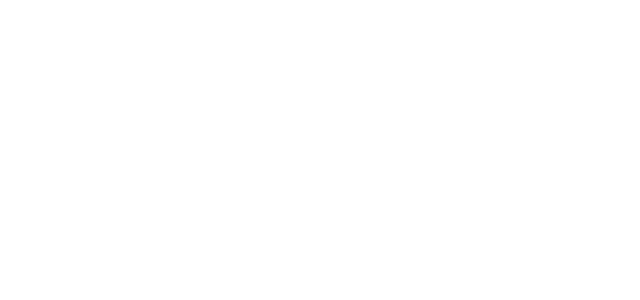
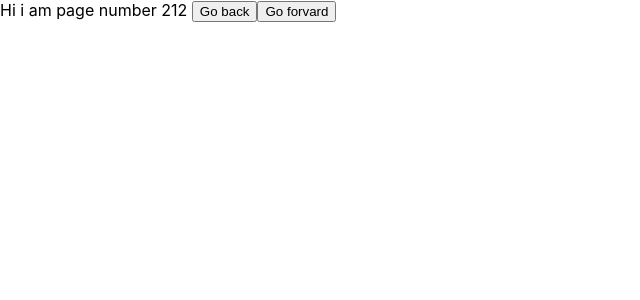
Before and after one commit to En-Key/JS-TEST, a React (Create React App) app: page /posts/212 in a window 1280 px wide. Before the commit this address had no page. Shown: the top 300 px of the page, without its empty margins (0-640 px from the left). Built offline with nearby package versions, Linux system fonts and the light colour scheme.

Commit message:
До children

```diff
--- a/src/App.tsx
+++ b/src/App.tsx
@@ -12,7 +12,7 @@
         <Route path="/" element={<MainPage />}/>
         <Route path="/posts">
           <Route element={<PostPage />} index />
-          <Route path="one-post" element={<Page />} />
+          <Route path=":id" element={<Page />} />
           </Route>
         <Route />
       </Routes>
--- a/src/Components/Commons/Header/index.tsx
+++ b/src/Components/Commons/Header/index.tsx
@@ -6,5 +6,6 @@
   return <header className={styles.header}>
     <Link to="/">Main Page</Link>
     <Link to="/posts">Posts Page</Link>
+    <Link to="/posts/212" state={'test state'}>One post page</Link>
   </header>
 };
--- a/src/Containers/Page/index.tsx
+++ b/src/Containers/Page/index.tsx
@@ -1,5 +1,32 @@
 import React from 'react';
+import { Navigate, useLocation, useNavigate, useParams } from 'react-router-dom';
 
 export const Page = () => {
-  return <div>Hi i am page</div>;
+  const params = useParams();
+  // const location = useLocation();
+  // console.log(location);
+
+  const navigate = useNavigate();
+  console.log(navigate);
+
+  const goBack = () => {
+    navigate(-1);
+    // navigate('/posts/575'); Либо путь
+  };
+
+  // if (params.id != null) {
+  //   return <Navigate to='/' />
+  // } редиректить пользователя в случае необходимости
+
+  const goForvard = () => {
+    navigate(1);
+  };
+
+  return <div>
+    <span>
+      {`Hi i am page number ${params.id ?? ''} `}
+    </span>
+    <button onClick={goBack}>Go back</button>
+    <button onClick={goForvard}>Go forvard</button>
+    </div>;
 };
```
Also changed, not shown: src/Components/Commons/Layouts/index.tsx (added, +17 -0 lines), .eslintrc.json, src/Components/Commons/Layouts/Layouts.module.scss (added).
